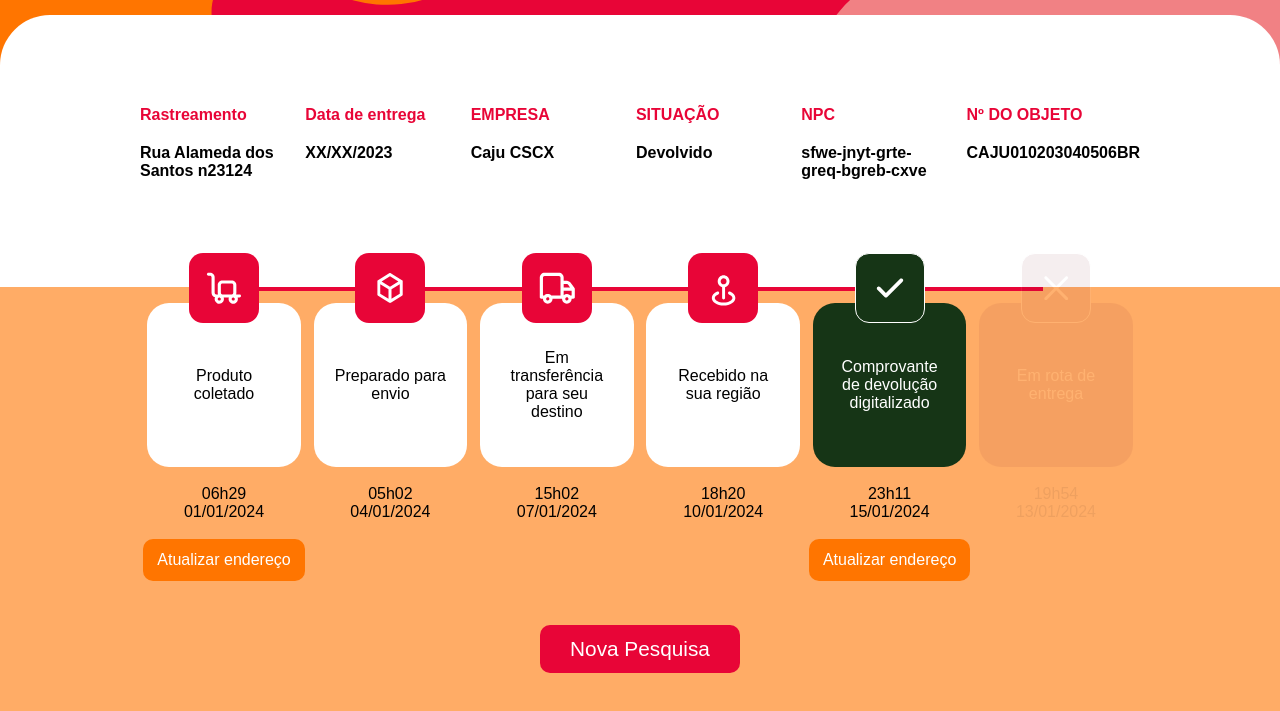
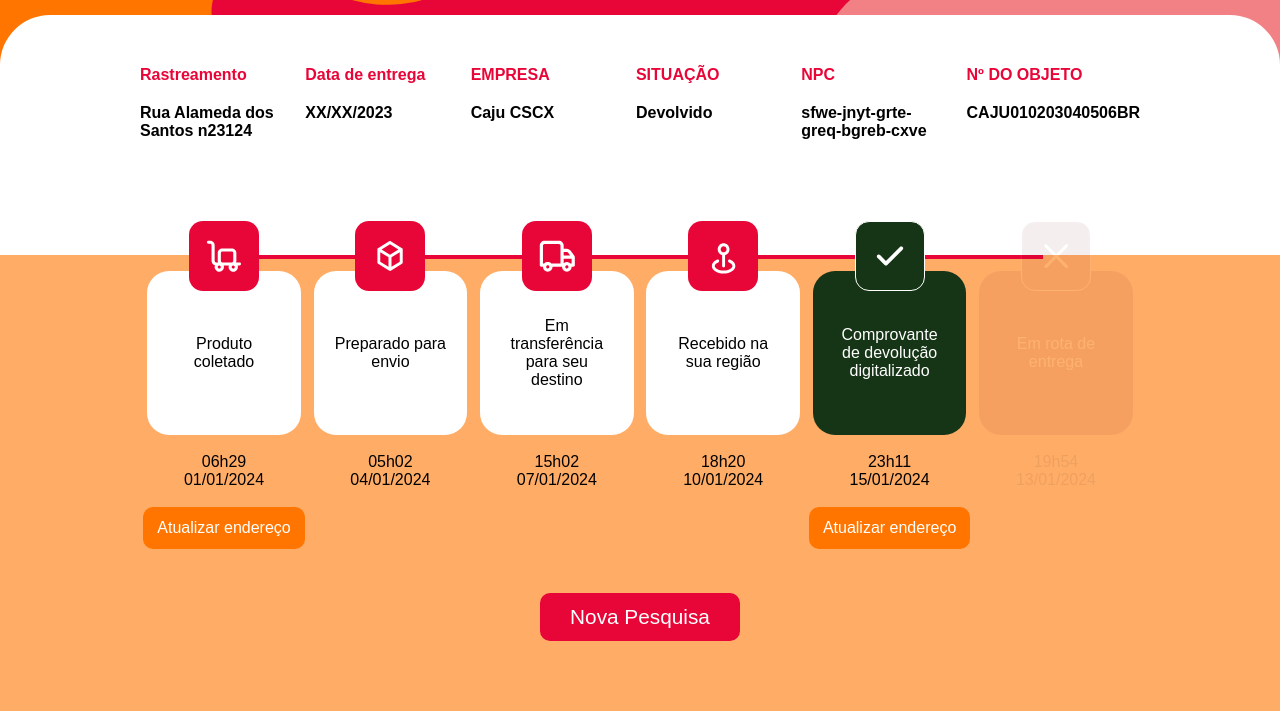
Before and after one commit to MateusDuraessantos/caju-mobi, a plain HTML site: page public/index.html in a window 1280 px wide. Shown: the part 85-796 px from the top of the page. Drawn offline with Linux system fonts and the light colour scheme; a web font is replaced by a local one.

Commit message:
padding top fix

```diff
--- a/public/index.html
+++ b/public/index.html
@@ -137,12 +137,10 @@ body {
     display: flex;
     justify-content: space-between;
     align-items: center;
-    /* min-height: 300px; */
-    min-height: max(34vh, 236px);
+    min-height: max(30vh, 236px);
     gap: 1.4vw;
-    bottom: 0;
     content: '';
-    padding: 60px 140px 40px 140px;
+    padding: 12px 140px 40px 140px;
     width: 100%;
     max-width: 1500px;
     margin: auto;
```
